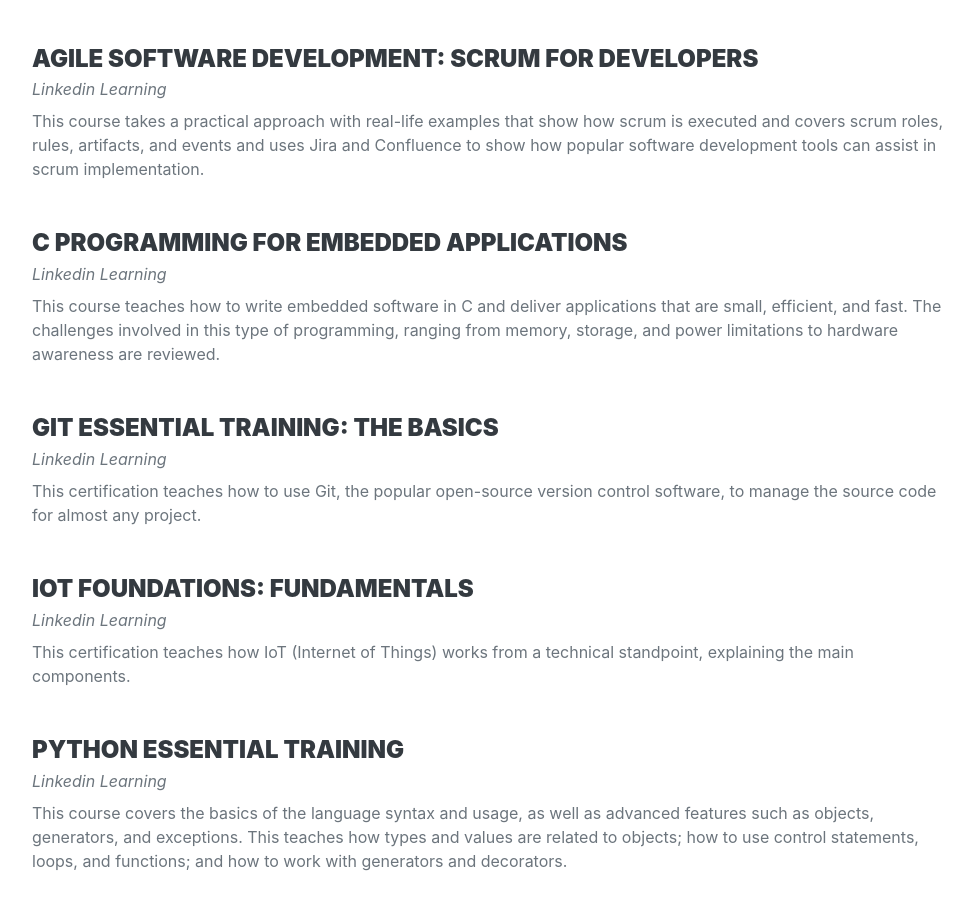
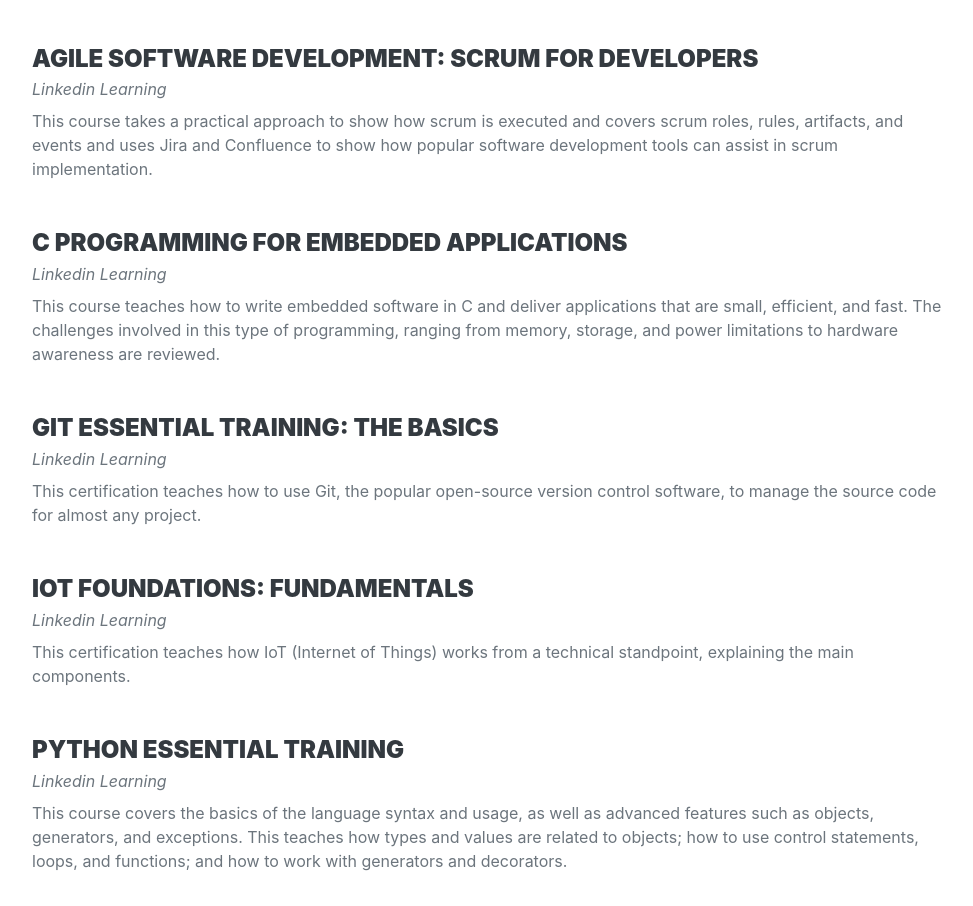
Before and after one commit to saadurr/saadurr.github.io, a plain HTML site: page index.html in a window 1280 px wide. Shown: the part 8241-9147 px from the top of the page, without its empty margins (288-1261 px from the left). Drawn offline with nearby package versions, Linux system fonts and the light colour scheme; a web font is replaced by a local one.

Commit message:
updates description in certification section

```diff
--- a/index.html
+++ b/index.html
@@ -383,7 +383,7 @@
                     <h4 class="mb-1"><strong>Agile Software Development: Scrum for Developers</strong></h4>
                     <p class="mb-2"><i>Linkedin Learning</i></p>
                     <p>
-                        This course takes a practical approach with real-life examples that show how scrum is executed and covers
+                        This course takes a practical approach to show how scrum is executed and covers
                         scrum roles, rules, artifacts, and events and uses Jira and Confluence to show how popular software development
                          tools can assist in scrum implementation.
                     </p>
```
